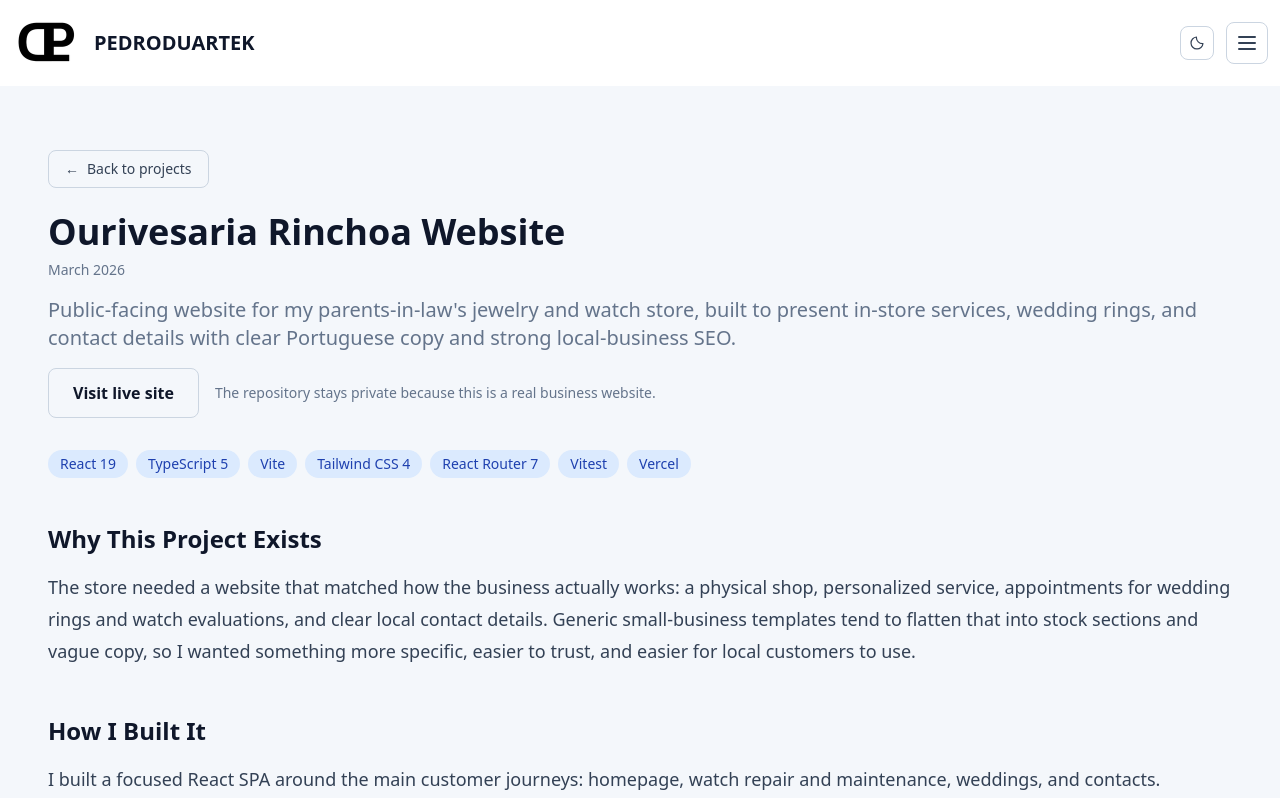
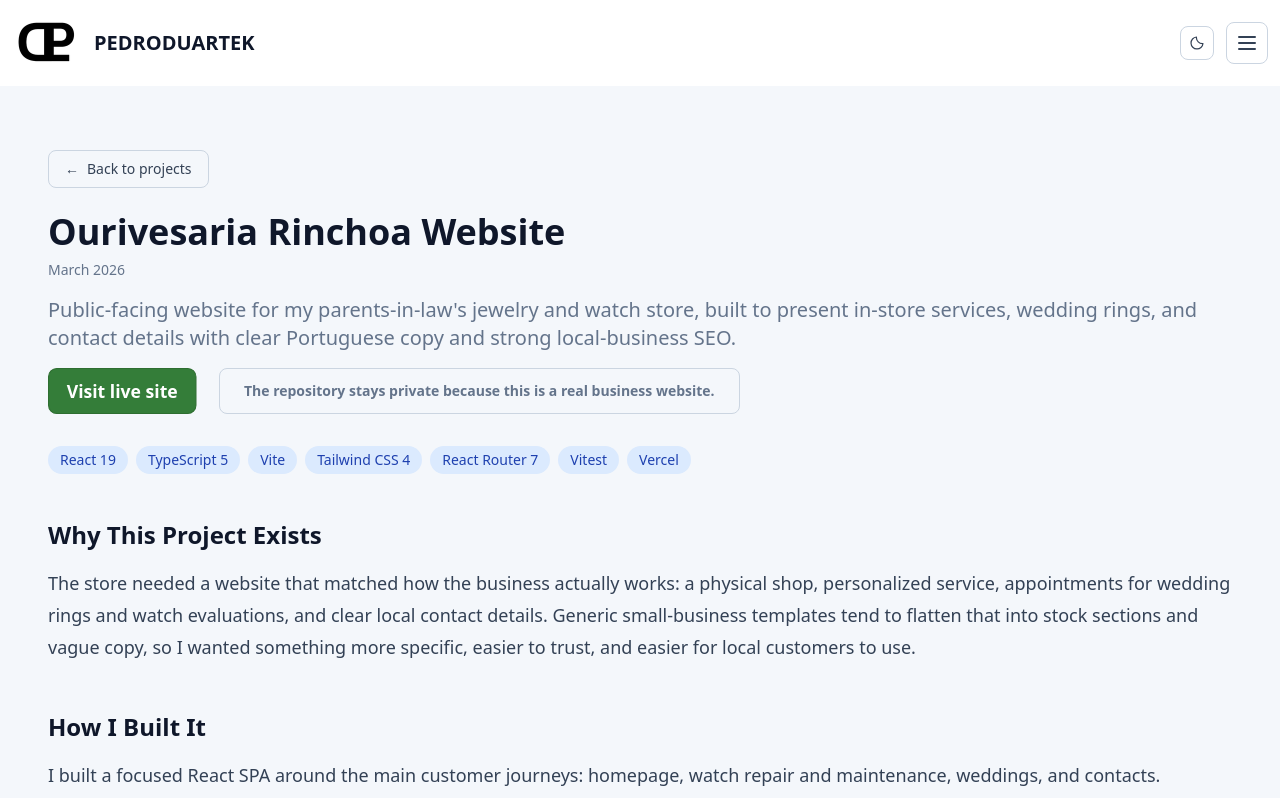
Before and after one commit to pedroduartek/personal-website.ai, a React (Vite) app in the folder apps/web/: page /projects/ourivesaria-rinchoa in a window 1280 px wide. Shown: the top 798 px of the page. Built offline with nearby package versions, Linux system fonts and the light colour scheme; no server answers.

Commit message:
feat: improve styling of live site link and description in OurivesariaRinchoaProjectPage

```diff
--- a/apps/web/src/features/projects/OurivesariaRinchoaProjectPage.tsx
+++ b/apps/web/src/features/projects/OurivesariaRinchoaProjectPage.tsx
@@ -90,12 +90,12 @@ export default function OurivesariaRinchoaProjectPage() {
             href={liveSiteUrl}
             target="_blank"
             rel="noopener noreferrer"
-            className="theme-button-secondary-prominent inline-flex items-center gap-2"
+            className="inline-flex items-center gap-2 rounded-lg border border-brand-700 bg-brand px-4 py-2 text-center text-white font-semibold transition-all duration-200 hover:scale-105 hover:shadow-lg focus:outline-none focus:ring-2 focus:ring-brand/50 transform origin-left scale-110"
             aria-label="Visit live site"
           >
             Visit live site
           </a>
-          <p className="text-sm text-foreground-subtle">
+          <p className="theme-button-secondary-prominent text-sm text-foreground-subtle ml-5 cursor-default hover:scale-100 hover:bg-transparent focus:ring-0">
             The repository stays private because this is a real business
             website.
           </p>
```
